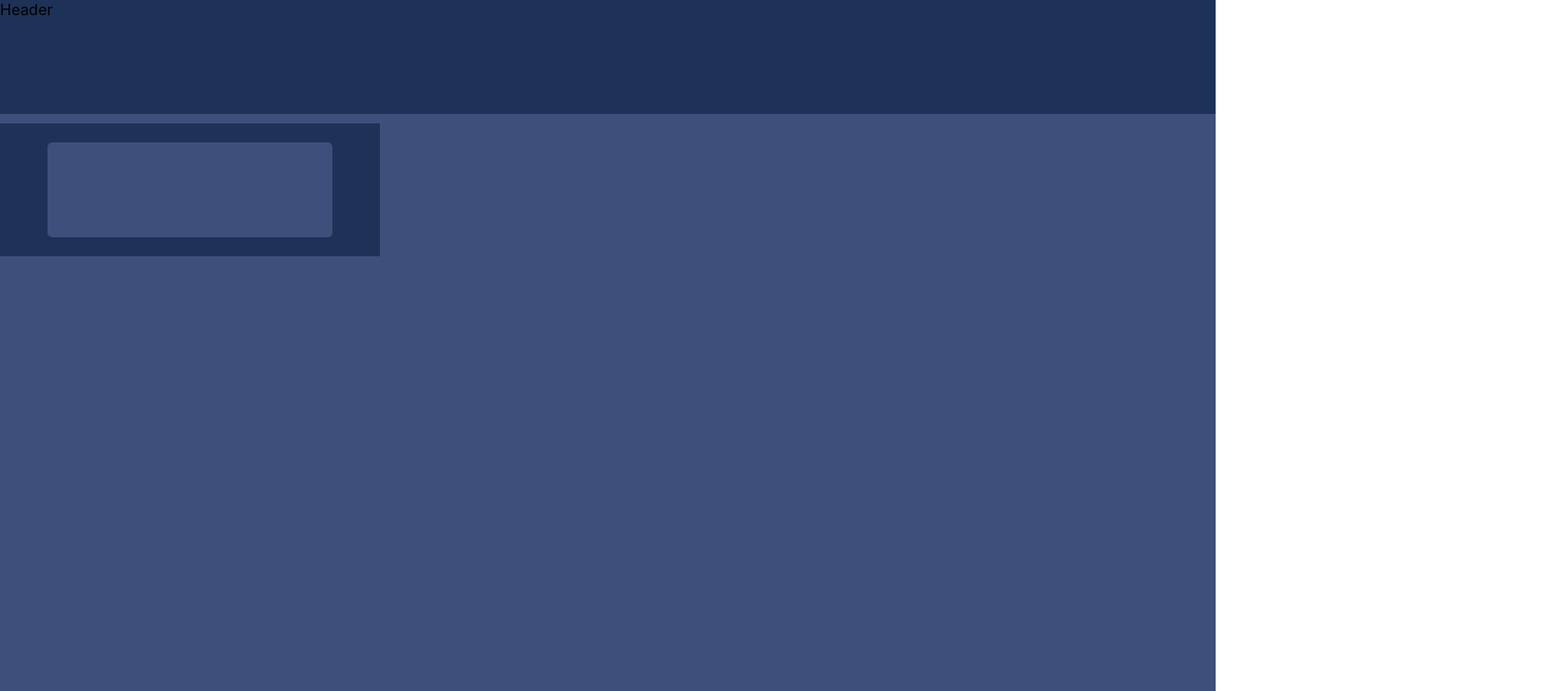
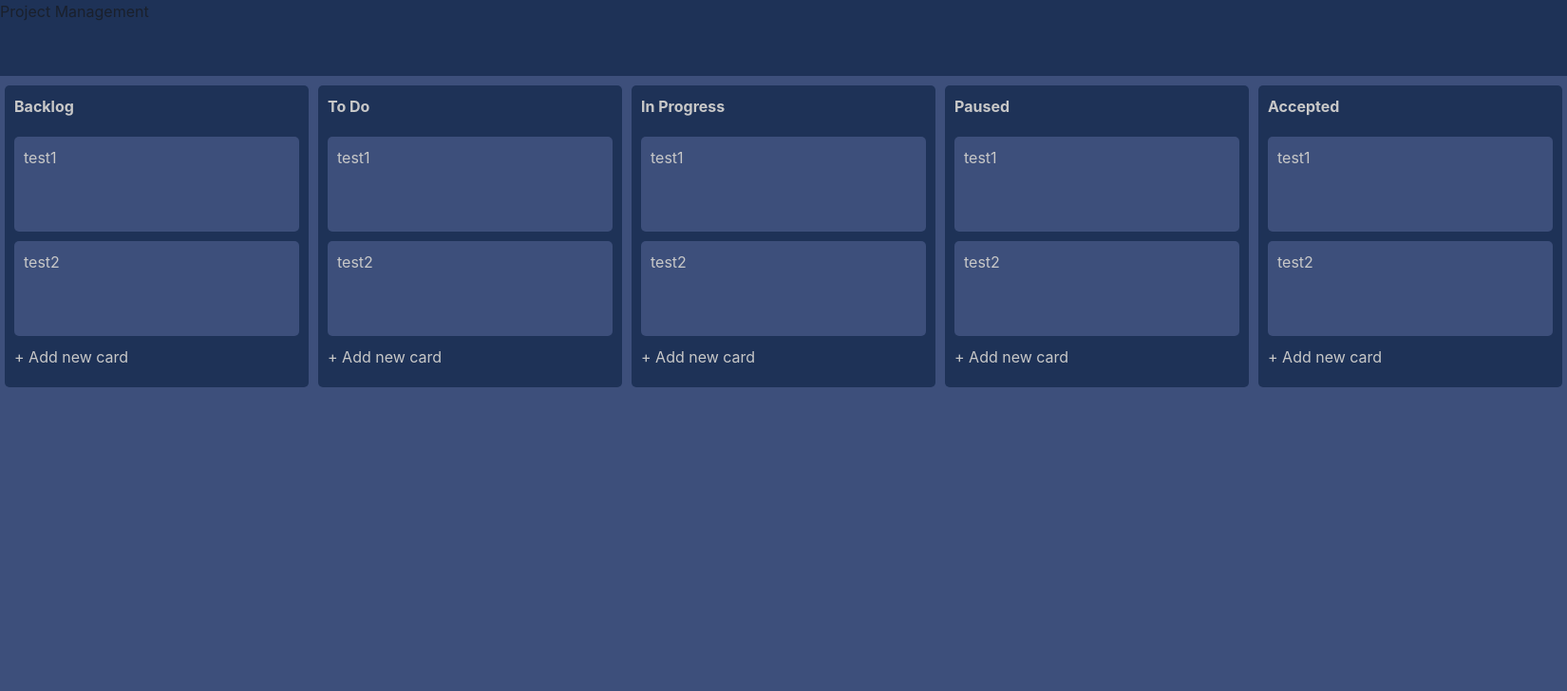
Before and after one commit to stanleywanone/project-management, a React (Create React App) app: page / in a window 1280 px wide. Shown: the top 728 px of the page at 95% size, 1650 px wide, since content can reach past the window. Built offline with nearby package versions, Linux system fonts and the light colour scheme.

Commit message:
install chakra ui and add the modal

```diff
--- a/src/App.css
+++ b/src/App.css
@@ -4,7 +4,7 @@
   grid-template:
     "header"
     "body";
-  grid-template-rows: 15% 85%;
+  grid-template-rows: 10% 90%;
 }
 
 .header {
@@ -16,4 +16,5 @@
   grid-area: body;
   background-color: var(--secondary-color);
   padding-top: 10px;
+  display: flex;
 }
--- a/src/commons/Card/Card.tsx
+++ b/src/commons/Card/Card.tsx
@@ -5,10 +5,25 @@ const Container = styled.div`
   height: 100px;
   background-color: var(--secondary-color);
   border-radius: 5px;
+  margin-bottom: 10px;
 `
 
-export const Card = () => {
-  return <Container></Container>
+export interface CardProps {
+  title: string
+}
+
+const CardTitle = styled.div`
+  color: var(--font-color);
+  margin-left: 10px;
+  margin-top: 10px;
+`
+
+export const Card = ({ title }: CardProps) => {
+  return (
+    <Container>
+      <CardTitle>{title}</CardTitle>
+    </Container>
+  )
 }
 
 export default Card
--- a/src/commons/CardSection/CardSection.tsx
+++ b/src/commons/CardSection/CardSection.tsx
@@ -1,20 +1,54 @@
 import styled from "styled-components"
-import React from "react"
-const Container = styled.section`
+import React, { Dispatch, SetStateAction } from "react"
+
+const Container = styled.div`
   display: flex;
-  width: 400px;
-  justify-content: center;
+  flex-direction: column;
+  align-items: center;
+  height: fit-content;
   background-color: var(--primary-color);
   padding-bottom: 20px;
-  padding-top: 20px;
+  padding-top: 10px;
+  padding-left: 10px;
+  padding-right: 10px;
+  margin-left: 5px;
+  margin-right: 5px;
+  border-radius: 5px;
+`
+
+const CardSectionName = styled.div`
+  display: flex;
+  width: 300px;
+  margin-bottom: 20px;
+  color: var(--font-color);
+  font-weight: bold;
+`
+
+const AddCard = styled.div`
+  display: flex;
+  width: 300px;
+  color: var(--font-color);
+  cursor: pointer;
 `
 
 export interface CardSectionProps {
-  children?: JSX.Element
+  children?: JSX.Element | JSX.Element[]
+  name?: string
+  setIsOpen: Dispatch<SetStateAction<boolean>>
 }
 
-export const CardSection = ({ children }: CardSectionProps) => {
-  return <Container>{children}</Container>
+export const CardSection = ({
+  children,
+  name,
+  setIsOpen,
+}: CardSectionProps) => {
+  return (
+    <Container>
+      <CardSectionName>{name}</CardSectionName>
+      {children}
+      <AddCard onClick={() => setIsOpen(true)}>+ Add new card</AddCard>
+    </Container>
+  )
 }
 
 export default CardSection
--- /dev/null
+++ b/src/commons/NewCard/NewCard.tsx
@@ -0,0 +1,39 @@
+import styled from "styled-components"
+import {
+  Modal,
+  ModalOverlay,
+  ModalContent,
+  ModalHeader,
+  ModalFooter,
+  ModalBody,
+  ModalCloseButton,
+  Button,
+} from "@chakra-ui/react"
+import { Dispatch, SetStateAction } from "react"
+
+export interface NewCardProps {
+  isOpen: boolean
+  setIsOpen: Dispatch<SetStateAction<boolean>>
+}
+
+export const NewCard = ({ isOpen, setIsOpen }: NewCardProps) => {
+  return (
+    <Modal isOpen={isOpen} onClose={() => setIsOpen(false)}>
+      <ModalOverlay />
+      <ModalContent maxH={"full"} color="white">
+        <ModalHeader>Modal Title</ModalHeader>
+        <ModalCloseButton />
+        <ModalBody>ssssssssssssssssssssssssssssssssssss</ModalBody>
+
+        <ModalFooter>
+          <Button colorScheme="blue" mr={3} onClick={() => setIsOpen(false)}>
+            Close
+          </Button>
+          <Button variant="ghost">Secondary Action</Button>
+        </ModalFooter>
+      </ModalContent>
+    </Modal>
+  )
+}
+
+export default NewCard
--- /dev/null
+++ b/src/commons/NewCard/index.tsx
@@ -0,0 +1 @@
+export * from "./NewCard"
--- a/src/components/Body/Body.tsx
+++ b/src/components/Body/Body.tsx
@@ -1,13 +1,34 @@
+import { useState } from "react"
 import { Card } from "../../commons/Card"
 import { CardSection } from "../../commons/CardSection"
+import { NewCard } from "../../commons/NewCard"
 
 export const Body = () => {
+  const [isOpen, setIsOpen] = useState(false)
   return (
-    <div>
-      <CardSection>
-        <Card />
+    <>
+      <CardSection name="Backlog" setIsOpen={setIsOpen}>
+        <Card title="test1" />
+        <Card title="test2" />
       </CardSection>
-    </div>
+      <CardSection name="To Do" setIsOpen={setIsOpen}>
+        <Card title="test1" />
+        <Card title="test2" />
+      </CardSection>
+      <CardSection name="In Progress" setIsOpen={setIsOpen}>
+        <Card title="test1" />
+        <Card title="test2" />
+      </CardSection>
+      <CardSection name="Paused" setIsOpen={setIsOpen}>
+        <Card title="test1" />
+        <Card title="test2" />
+      </CardSection>
+      <CardSection name="Accepted" setIsOpen={setIsOpen}>
+        <Card title="test1" />
+        <Card title="test2" />
+      </CardSection>
+      <NewCard isOpen={isOpen} setIsOpen={setIsOpen} />
+    </>
   )
 }
 
--- a/src/components/Header/Header.tsx
+++ b/src/components/Header/Header.tsx
@@ -1,5 +1,5 @@
 export const Header = () => {
-  return <div>Header</div>
+  return <div>Project Management</div>
 }
 
 export default Header
--- a/src/index.css
+++ b/src/index.css
@@ -1,6 +1,7 @@
 :root {
   --primary-color: #1e3257;
   --secondary-color: #3d4f7b;
+  --font-color: #c8c8c8;
 }
 
 body {
--- a/src/index.tsx
+++ b/src/index.tsx
@@ -1,19 +1,20 @@
-import React from 'react';
-import ReactDOM from 'react-dom/client';
-import './index.css';
-import App from './App';
-import reportWebVitals from './reportWebVitals';
+import React from "react"
+import ReactDOM from "react-dom/client"
+import "./index.css"
+import App from "./App"
+import reportWebVitals from "./reportWebVitals"
+import { ChakraProvider } from "@chakra-ui/react"
 
-const root = ReactDOM.createRoot(
-  document.getElementById('root') as HTMLElement
-);
+const root = ReactDOM.createRoot(document.getElementById("root") as HTMLElement)
 root.render(
   <React.StrictMode>
-    <App />
+    <ChakraProvider>
+      <App />
+    </ChakraProvider>
   </React.StrictMode>
-);
+)
 
 // If you want to start measuring performance in your app, pass a function
 // to log results (for example: reportWebVitals(console.log))
 // or send to an analytics endpoint. Learn more: https://bit.ly/CRA-vitals
-reportWebVitals();
+reportWebVitals()
```
